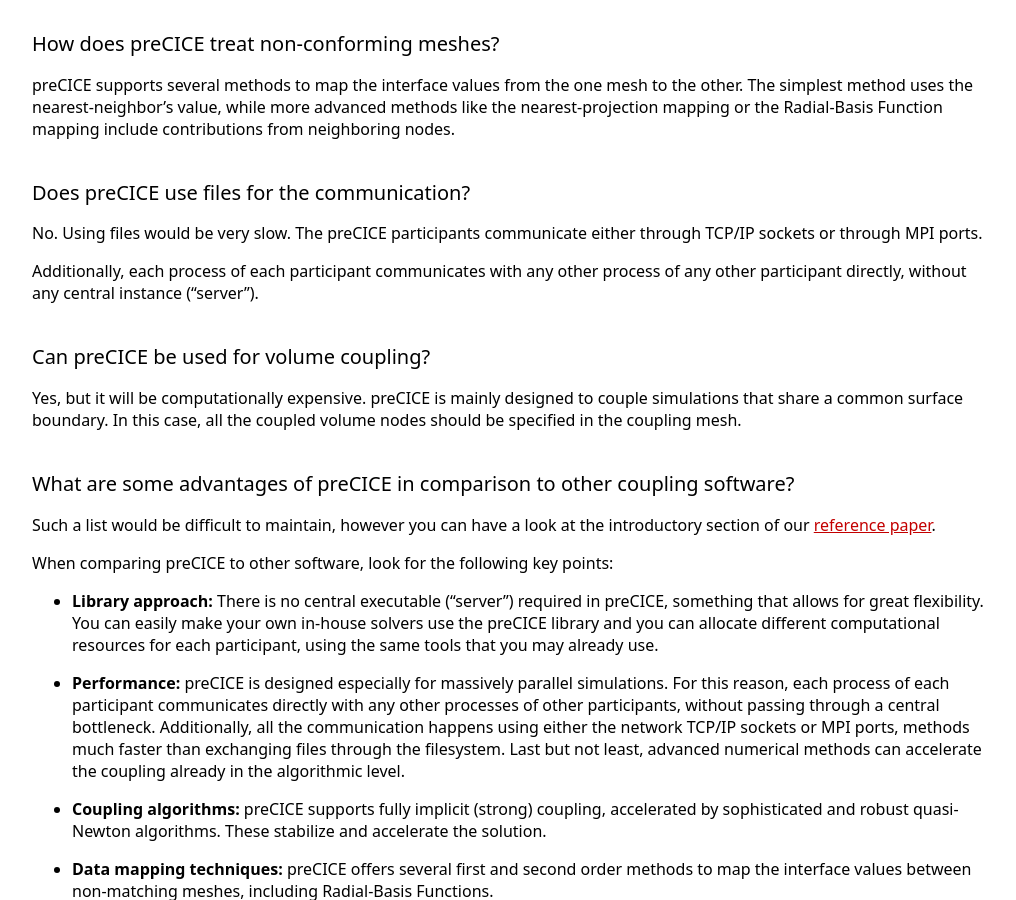
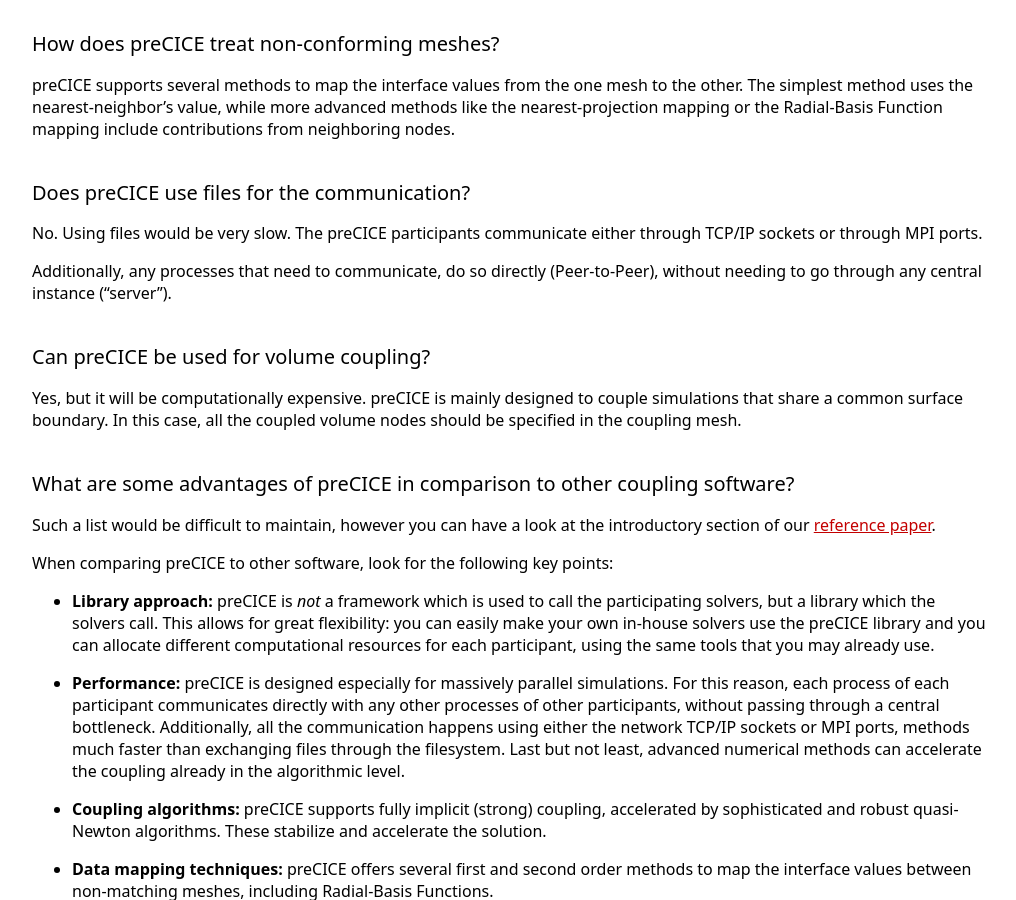
Before and after one commit to precice/precice.github.io_old, a Jekyll site: the page built from 03-faq.md, in a window 1280 px wide and 900 px high, scrolled down 481 px. Shown: the whole window, without its empty margins (128-1144 px from the left). Built offline with Jekyll 4.4.1, drawn with Linux system fonts in a browser that asks for light colours.

Commit message:
Corrections in the FAQ.

```diff
--- a/03-faq.md
+++ b/03-faq.md
@@ -36,8 +36,8 @@
 No. Using files would be very slow. The preCICE participants communicate either
 through TCP/IP sockets or through MPI ports.
 
-Additionally, each process of each participant communicates with any other
-process of any other participant directly, without any central instance ("server").
+Additionally, any processes that need to communicate, do so directly (Peer-to-Peer),
+without needing to go through any central instance ("server").
 
 ## Can preCICE be used for volume coupling?
 
@@ -52,8 +52,9 @@
 
 When comparing preCICE to other software, look for the following key points:
 
-* **Library approach:** There is no central executable ("server") required
-in preCICE, something that allows for great flexibility. You can easily make
+* **Library approach:** preCICE is _not_ a framework which is used to call the
+participating solvers, but a library which the solvers call.
+This allows for great flexibility: you can easily make
 your own in-house solvers use the preCICE library and you can allocate different
 computational resources for each participant, using the same tools that you
 may already use.
```
